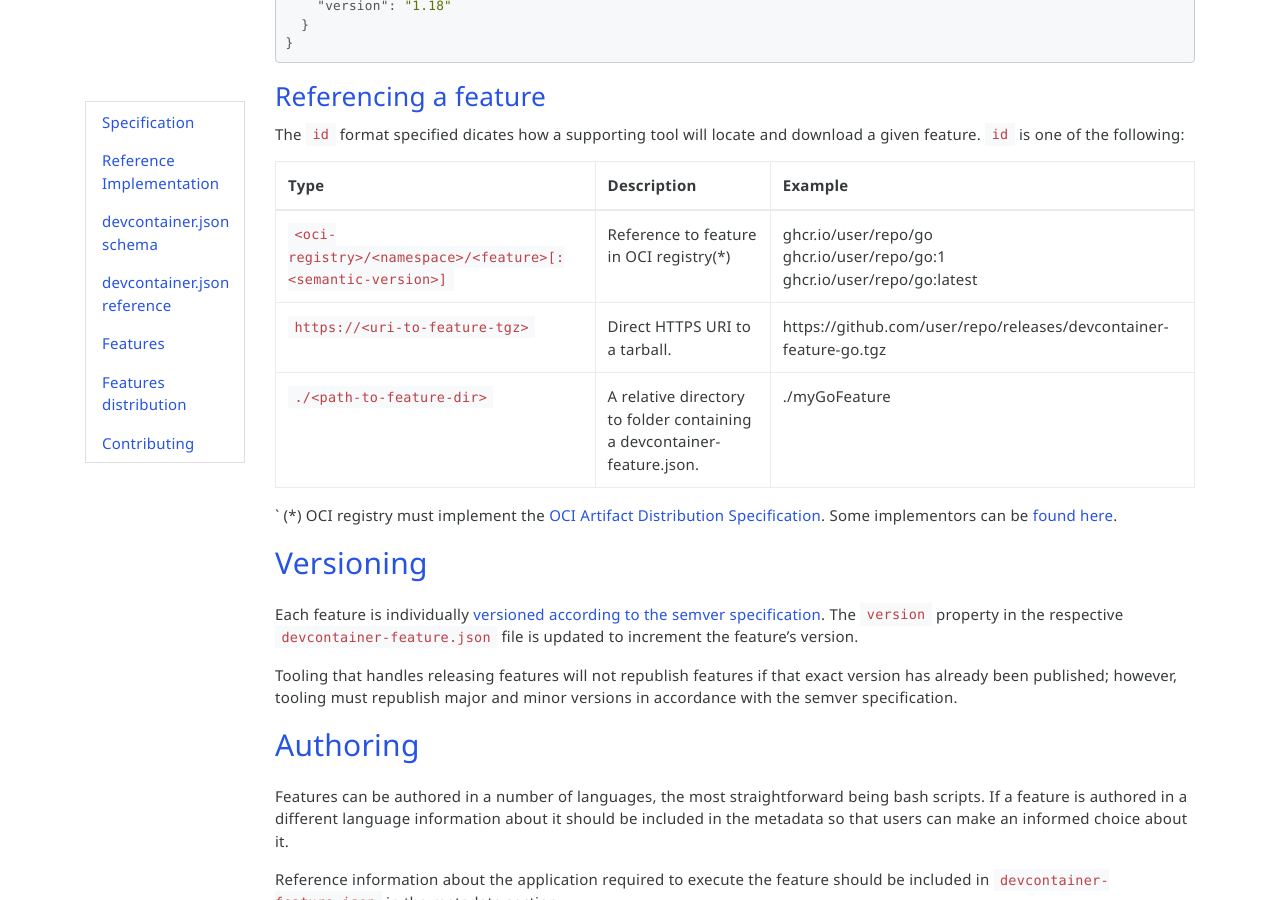
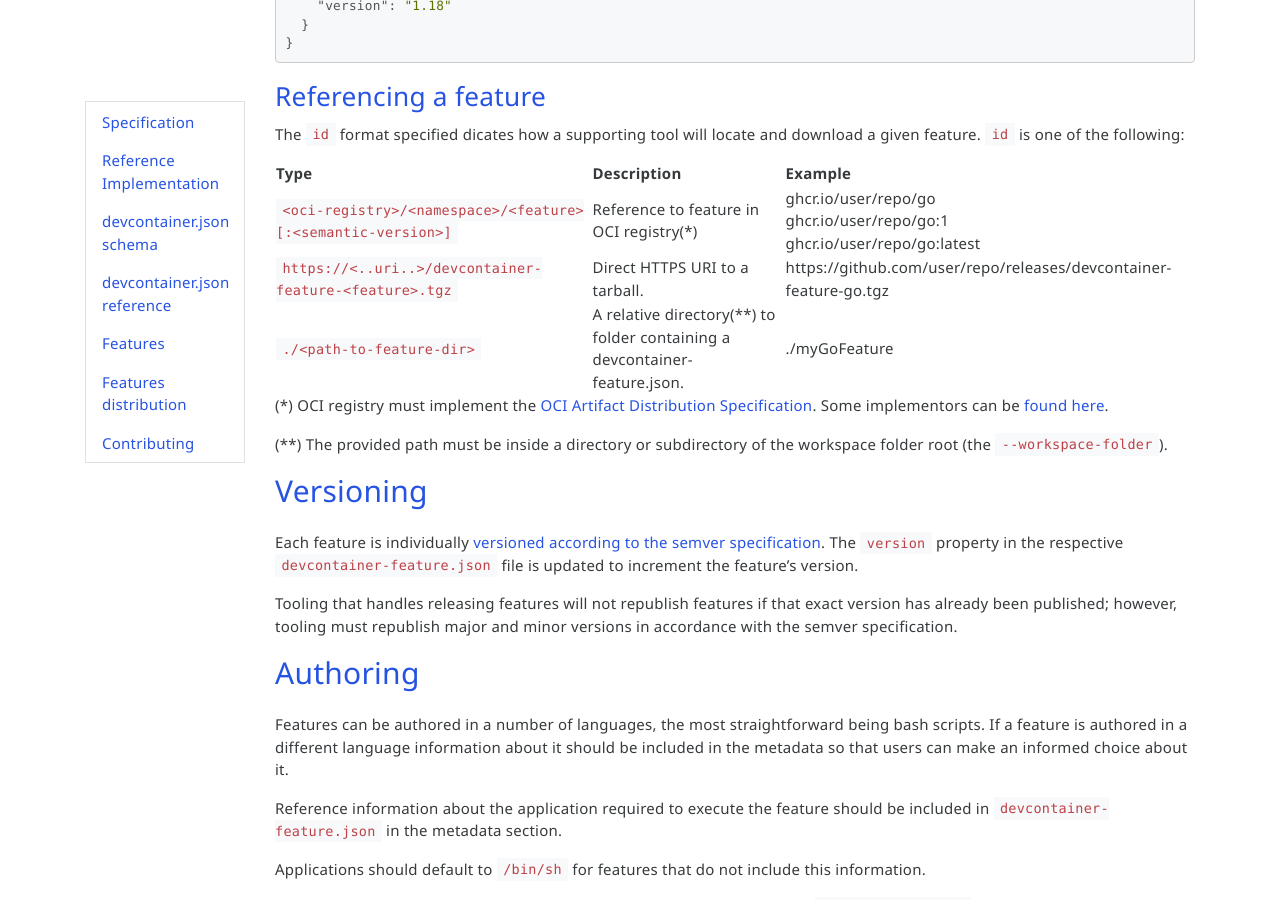
Before and after one commit to devcontainers/devcontainers.github.io, a Jekyll site: the page built from _implementors/features.md, in a window 1280 px wide and 900 px high, scrolled down 3080 px. Built offline with Jekyll 4.4.1, drawn with Linux system fonts in a browser that asks for light colours; nearby versions of some CDN libraries; comment, search, counter and statistics services are not loaded.

Commit message:
Update features.md

```diff
--- a/_implementors/features.md
+++ b/_implementors/features.md
@@ -117,16 +117,16 @@ The `id` format specified dicates how a supporting tool will locate and download
 | Type | Description | Example |
 | :--- | :--- | :--- |
 | `<oci-registry>/<namespace>/<feature>[:<semantic-version>]` | Reference to feature in OCI registry(*) | ghcr.io/user/repo/go <br> ghcr.io/user/repo/go:1 <br> ghcr.io/user/repo/go:latest|
-| `https://<uri-to-feature-tgz>` | Direct HTTPS URI to a tarball. | https://github.com/user/repo/releases/devcontainer-feature-go.tgz |
-| `./<path-to-feature-dir>`| A relative directory to folder containing a devcontainer-feature.json. | ./myGoFeature |
-{: .table .table-bordered .table-responsive}
+| `https://<..uri..>/devcontainer-feature-<feature>.tgz` | Direct HTTPS URI to a tarball. | https://github.com/user/repo/releases/devcontainer-feature-go.tgz |
+| `./<path-to-feature-dir>`| A relative directory(**) to folder containing a devcontainer-feature.json. | ./myGoFeature |
 
-`
-(*) OCI registry must implement the [OCI Artifact Distribution Specification](https://github.com/opencontainers/distribution-spec).  Some implementors can be [found here](https://oras.land/implementors/).
+(*) OCI registry must implement the [OCI Artifact Distribution Specification](https://github.com/opencontainers/distribution-spec). Some implementors can be [found here](https://oras.land/implementors/).
+
+(**) The provided path must be inside a directory or subdirectory of the workspace folder root (the `--workspace-folder`).
 
 ## <a href="#versioning" name="versioning" class="anchor"> Versioning </a>
 
-Each feature is individually [versioned according to the semver specification](https://semver.org/).  The `version` property in the respective `devcontainer-feature.json` file is updated to increment the feature's version.
+Each feature is individually [versioned according to the semver specification](https://semver.org/). The `version` property in the respective `devcontainer-feature.json` file is updated to increment the feature's version.
 
 Tooling that handles releasing features will not republish features if that exact version has already been published; however, tooling must republish major and minor versions in accordance with the semver specification.
 
```
